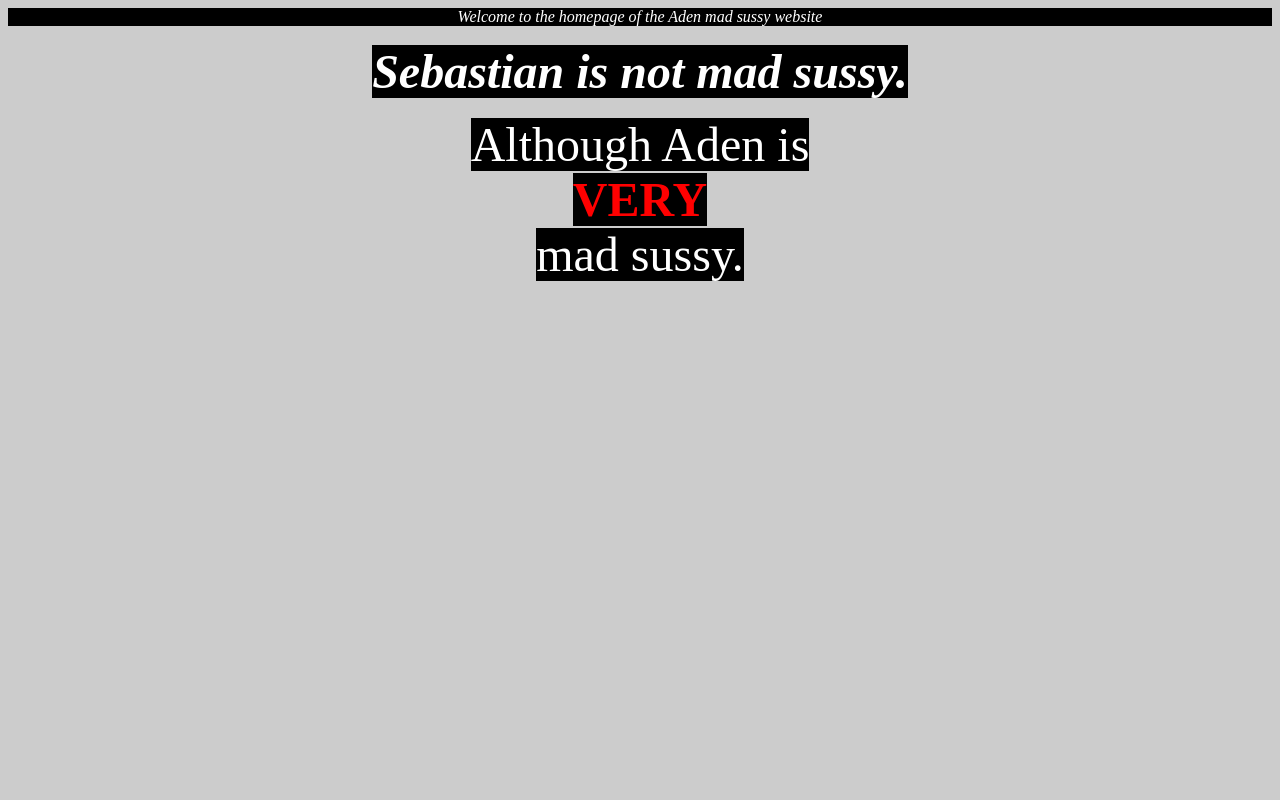
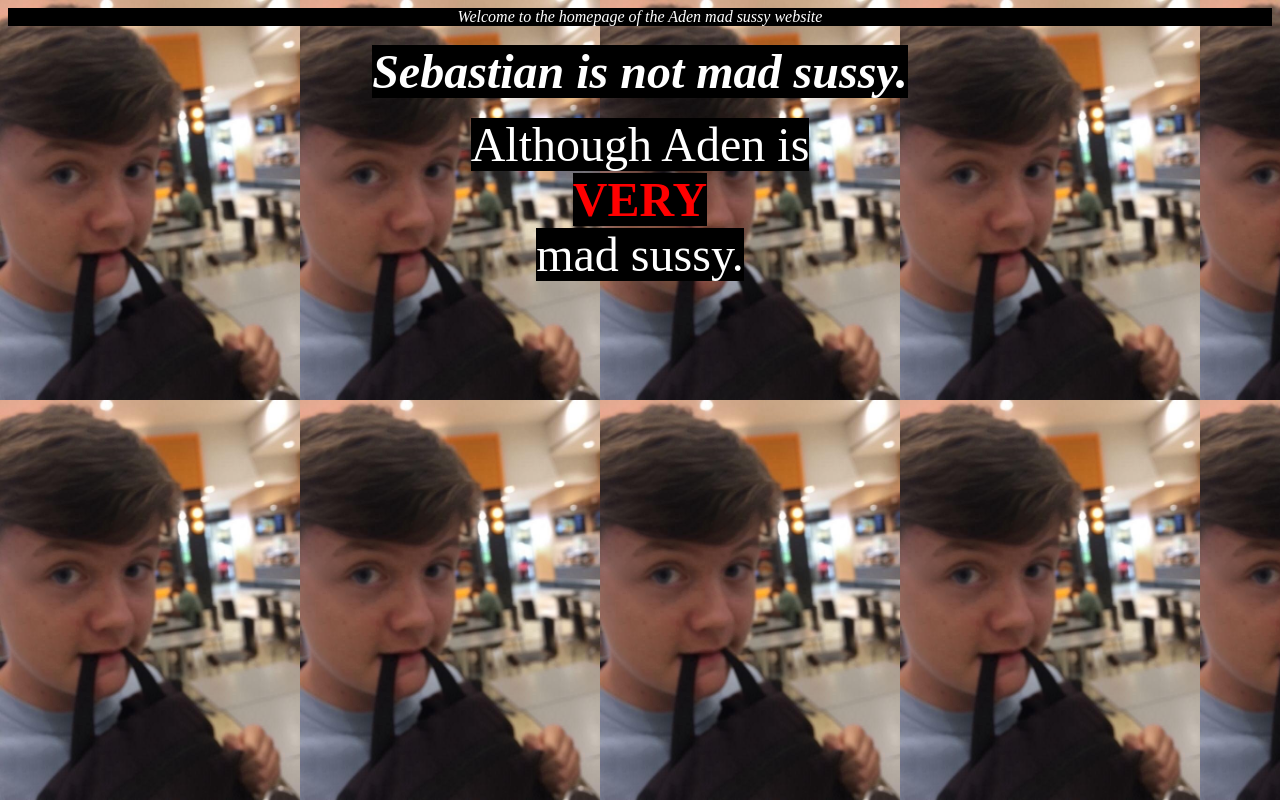
Before and after one commit to sebtheman/aden-is-mad-sussy, a plain HTML site: page docs/index.html in a window 1280 px wide. Drawn offline with Linux system fonts and the light colour scheme; no server answers.

Commit message:
aden photo add

```diff
--- a/docs/index.html
+++ b/docs/index.html
@@ -48,7 +48,7 @@
         <title>Aden Mad Sussy Homepage</title>
         <style>
             body {
-                background-image: url("");
+                background-image: url("https://github.com/sebtheman/aden-is-mad-sussy/raw/master/docs/aden.JPG");
                 background-color: #cccccc;
                 background-size: 300px 400px;
             }
```
